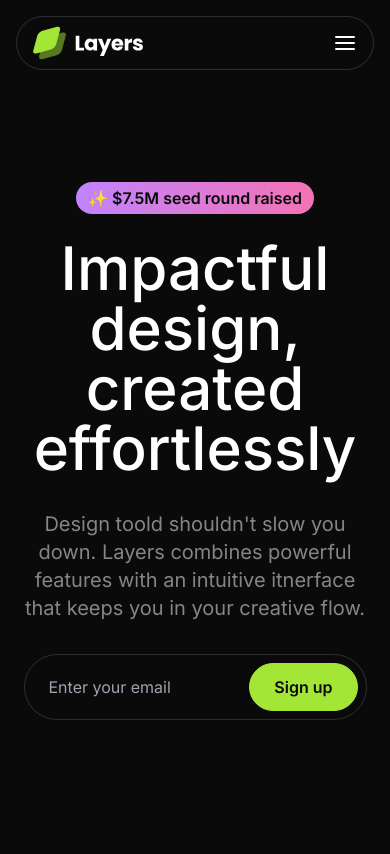
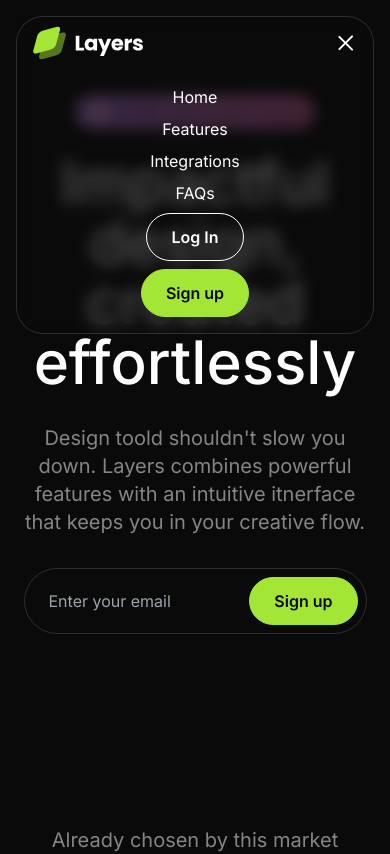
Before and after one commit to gajdovska/nextjs-landingpage, a Next.js app in the folder nextjs-lading-page/: page / in a window 390 px wide. Shown: the top 854 px of the page. Built offline with nearby package versions, Linux system fonts and the light colour scheme.

Commit message:
Animate navbar

```diff
--- a/nextjs-lading-page/src/sections/Navbar.tsx
+++ b/nextjs-lading-page/src/sections/Navbar.tsx
@@ -1,7 +1,10 @@
+"use client";
 import Image from "next/image";
 import logoImage from "@/assets/images/logo.svg";
-import menuButton from "@/assets/images/menu.svg";
 import Button from "@/components/Button";
+import { useState } from "react";
+import { twMerge } from "tailwind-merge";
+import { AnimatePresence, motion } from "framer-motion";
 
 const navLinks = [
     { label: "Home", href: "#" },
@@ -11,10 +14,12 @@ const navLinks = [
 ];
 
 export default function Navbar() {
+    const [isMenuOpened, setIsMenuOpened] = useState(true);
     return (
-        <section className="py-4 lg:py-8">
+        <section className="py-4 lg:py-8 fixed w-full top-0 z-50">
             <div className="container max-w-5xl">
-                <div className="flex justify-between border border-white/15 p-2 px-4 md:pr-2 rounded-full items-center">
+                <div className=" border border-white/15 md:rounded-full rounded-[27px] bg-neutral-950/70 backdrop-blur">
+                    <div className="flex justify-between p-2 px-4 md:pr-2 items-center ">
                         <div>
                             <Image
                                 src={logoImage}
@@ -43,18 +48,74 @@ export default function Navbar() {
                                 stroke-linecap="round"
                                 stroke-linejoin="round"
                                 className="feather feather-menu md:hidden"
+                                onClick={() => setIsMenuOpened(!isMenuOpened)}
                             >
-                            <line x1="3" y1="12" x2="21" y2="12"></line>
-                            <line x1="3" y1="6" x2="21" y2="6"></line>
-                            <line x1="3" y1="18" x2="21" y2="18"></line>
+                                <line
+                                    x1="3"
+                                    y1="6"
+                                    x2="21"
+                                    y2="6"
+                                    className={twMerge(
+                                        "origin-left transition",
+                                        isMenuOpened &&
+                                            "rotate-45 -translate-y-1"
+                                    )}
+                                ></line>
+                                <line
+                                    x1="3"
+                                    y1="12"
+                                    x2="21"
+                                    y2="12"
+                                    className={twMerge(
+                                        isMenuOpened && "opacity-0"
+                                    )}
+                                ></line>
+                                <line
+                                    x1="3"
+                                    y1="18"
+                                    x2="21"
+                                    y2="18"
+                                    className={twMerge(
+                                        "origin-left transition",
+                                        isMenuOpened &&
+                                            "-rotate-45 translate-y-1"
+                                    )}
+                                ></line>
                             </svg>
-                        <Button variant="secondary" className="md:block hidden">
+                            <Button
+                                variant="secondary"
+                                className="md:block hidden"
+                            >
                                 Log In
                             </Button>
-                        <Button variant="primary" className="md:block hidden">
+                            <Button
+                                variant="primary"
+                                className="md:block hidden"
+                            >
                                 Sign up
                             </Button>
                         </div>
+                    </div>
+                    <AnimatePresence>
+                        {isMenuOpened && (
+                            <motion.div
+                                initial={{ height: 0 }}
+                                animate={{ height: "auto" }}
+                                exit={{ height: 0 }}
+                                className="overflow-hidden"
+                            >
+                                <div className="flex flex-col items-center gap-2 py-4 ">
+                                    {navLinks.map((link) => (
+                                        <a key={link.label} href={link.href}>
+                                            {link.label}
+                                        </a>
+                                    ))}
+                                    <Button variant="secondary">Log In</Button>
+                                    <Button variant="primary">Sign up</Button>
+                                </div>
+                            </motion.div>
+                        )}
+                    </AnimatePresence>
                 </div>
             </div>
         </section>
```
Lines whose indentation alone changed are shown as unchanged.
